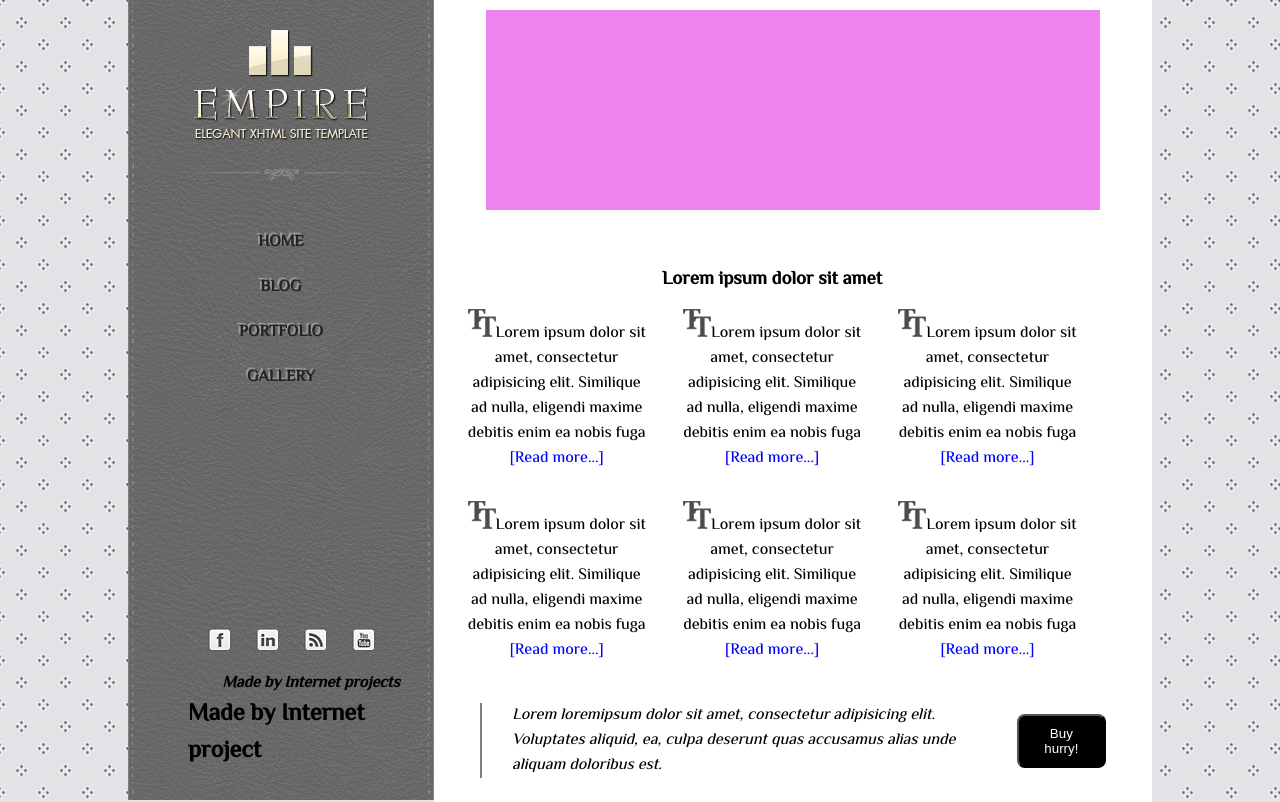
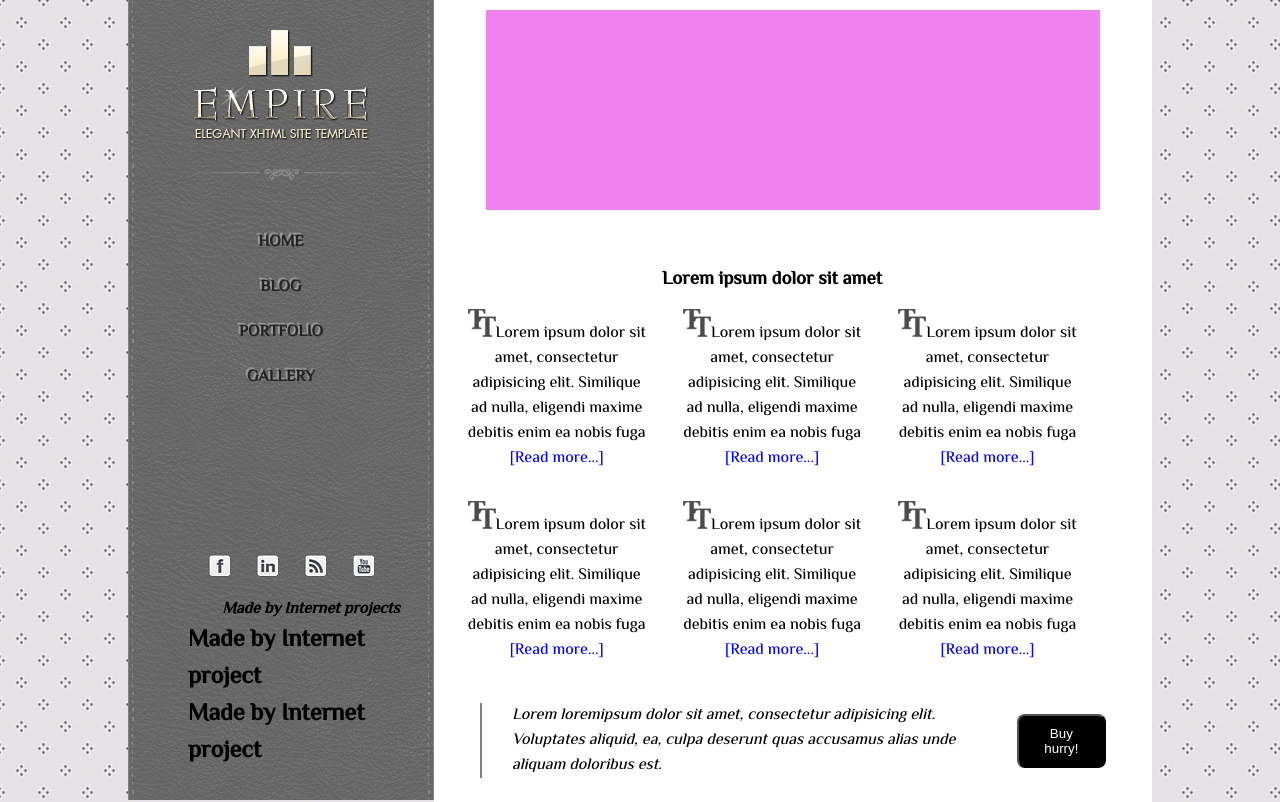
Before and after one commit to novikov2017/test, a website: page index.html in a window 1280 px wide. Shown: the top 802 px of the page. Drawn offline with Linux system fonts and the light colour scheme.

Commit message:
branch commit2

```diff
--- a/index.html
+++ b/index.html
@@ -18,6 +18,7 @@
 					<li><a href=""><img src="images/youtube.png" alt=""></a></li>
 				</ul>
 					<h4>Made by Internet projects </h4>
+					<h2>Made by Internet project </h2>
 					<h2>Made by Internet project </h2>
 			</div>
 			<div class="logo">
```
